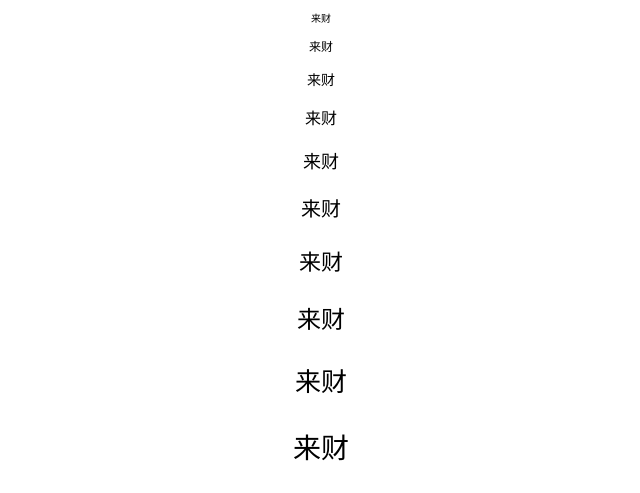
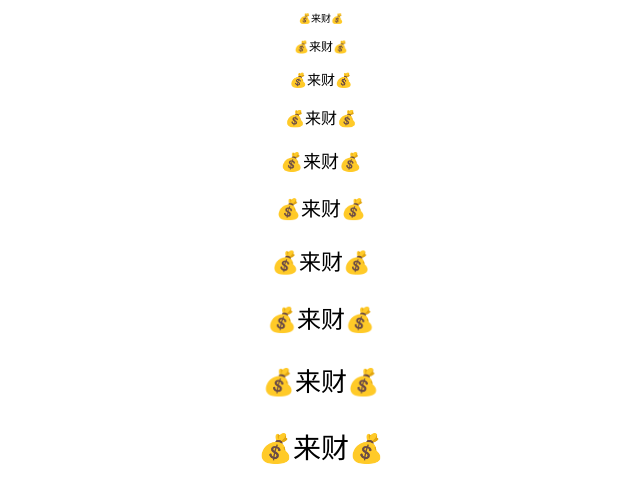
Before and after one commit to YulanZhang00/Interactive-2025, a plain HTML site: page Exercises/Exercise-04/index.html in a window 1280 px wide. Shown: the top 493 px of the page, without its empty margins (319-959 px from the left). Drawn offline with Linux system fonts and the light colour scheme.

Commit message:
Update index.html

```diff
--- a/Exercises/Exercise-04/index.html
+++ b/Exercises/Exercise-04/index.html
@@ -7,97 +7,98 @@
 </head>
 <body>
     <center>
-        <p style="font-size: 10px;">来财</p>
-        <p style="font-size: 12px;">来财</p>
-        <p style="font-size: 14px;">来财</p>
-        <p style="font-size: 16px;">来财</p>
-        <p style="font-size: 18px;">来财</p>
-        <p style="font-size: 20px;">来财</p>
-        <p style="font-size: 22px;">来财</p>
-        <p style="font-size: 24px;">来财</p>
-        <p style="font-size: 26px;">来财</p>
-        <p style="font-size: 28px;">来财</p>
-        <p style="font-size: 30px;">来财</p>
-        <p style="font-size: 32px;">来财</p>
-        <p style="font-size: 34px;">来财</p>
-        <p style="font-size: 36px;">来财</p>
-        <p style="font-size: 38px;">来财</p>
-        <p style="font-size: 40px;">来财</p>
-        <p style="font-size: 42px;">来财</p>
-        <p style="font-size: 44px;">来财</p>
-        <p style="font-size: 46px;">来财</p>
-        <p style="font-size: 48px;">来财</p>
-        <p style="font-size: 50px;">来财</p>
-        <p style="font-size: 52px;">来财</p>
-        <p style="font-size: 54px;">来财</p>
-        <p style="font-size: 56px;">来财</p>
-        <p style="font-size: 58px;">来财</p>
-        <p style="font-size: 60px;">来财</p>
-        <p style="font-size: 62px;">来财</p>
-        <p style="font-size: 64px;">来财</p>
-        <p style="font-size: 66px;">来财</p>
-        <p style="font-size: 68px;">来财</p>
-        <p style="font-size: 70px;">来财</p>
-        <p style="font-size: 72px;">来财</p>
-        <p style="font-size: 74px;">来财</p>
-        <p style="font-size: 76px;">来财</p>
-        <p style="font-size: 78px;">来财</p>
-        <p style="font-size: 80px;">来财</p>
-        <p style="font-size: 82px;">来财</p>
-        <p style="font-size: 84px;">来财</p>
-        <p style="font-size: 86px;">来财</p>
-        <p style="font-size: 88px;">来财</p>
-        <p style="font-size: 90px;">来财</p>
-        <p style="font-size: 92px;">来财</p>
-        <p style="font-size: 94px;">来财</p>
-        <p style="font-size: 96px;">来财</p>
-        <p style="font-size: 98px;">来财</p>
-        <p style="font-size: 100px;">来财</p>
-        <p style="font-size: 98px;">来财</p>
-        <p style="font-size: 96px;">来财</p>
-        <p style="font-size: 94px;">来财</p>
-        <p style="font-size: 92px;">来财</p>
-        <p style="font-size: 90px;">来财</p>
-        <p style="font-size: 88px;">来财</p>
-        <p style="font-size: 86px;">来财</p>
-        <p style="font-size: 84px;">来财</p>
-        <p style="font-size: 82px;">来财</p>
-        <p style="font-size: 80px;">来财</p>
-        <p style="font-size: 78px;">来财</p>
-        <p style="font-size: 76px;">来财</p>
-        <p style="font-size: 74px;">来财</p>
-        <p style="font-size: 72px;">来财</p>
-        <p style="font-size: 70px;">来财</p>
-        <p style="font-size: 68px;">来财</p>
-        <p style="font-size: 66px;">来财</p>
-        <p style="font-size: 64px;">来财</p>
-        <p style="font-size: 62px;">来财</p>
-        <p style="font-size: 60px;">来财</p>
-        <p style="font-size: 58px;">来财</p>
-        <p style="font-size: 56px;">来财</p>
-        <p style="font-size: 54px;">来财</p>
-        <p style="font-size: 52px;">来财</p>
-        <p style="font-size: 50px;">来财</p>
-        <p style="font-size: 48px;">来财</p>
-        <p style="font-size: 46px;">来财</p>
-        <p style="font-size: 44px;">来财</p>
-        <p style="font-size: 42px;">来财</p>
-        <p style="font-size: 40px;">来财</p>
-        <p style="font-size: 38px;">来财</p>
-        <p style="font-size: 36px;">来财</p>
-        <p style="font-size: 34px;">来财</p>
-        <p style="font-size: 32px;">来财</p>
-        <p style="font-size: 30px;">来财</p>
-        <p style="font-size: 28px;">来财</p>
-        <p style="font-size: 26px;">来财</p>
-        <p style="font-size: 24px;">来财</p>
-        <p style="font-size: 22px;">来财</p>
-        <p style="font-size: 20px;">来财</p>
-        <p style="font-size: 18px;">来财</p>
-        <p style="font-size: 16px;">来财</p>
-        <p style="font-size: 14px;">来财</p>
-        <p style="font-size: 12px;">来财</p>
-        <p style="font-size: 10px;">来财</p>
+        <p style="font-size: 10px;">💰来财💰</p>
+        <p style="font-size: 12px;">💰来财💰</p>
+        <p style="font-size: 14px;">💰来财💰</p>
+        <p style="font-size: 16px;">💰来财💰</p>
+        <p style="font-size: 18px;">💰来财💰</p>
+        <p style="font-size: 20px;">💰来财💰</p>
+        <p style="font-size: 22px;">💰来财💰</p>
+        <p style="font-size: 24px;">💰来财💰</p>
+        <p style="font-size: 26px;">💰来财💰</p>
+        <p style="font-size: 28px;">💰来财💰</p>
+        <p style="font-size: 30px;">💰来财💰</p>
+        <p style="font-size: 32px;">💰来财💰</p>
+        <p style="font-size: 34px;">💰来财💰</p>
+        <p style="font-size: 36px;">💰来财💰</p>
+        <p style="font-size: 38px;">💰来财💰</p>
+        <p style="font-size: 40px;">💰来财💰</p>
+        <p style="font-size: 42px;">💰来财💰</p>
+        <p style="font-size: 44px;">💰来财💰</p>
+        <p style="font-size: 46px;">💰来财💰</p>
+        <p style="font-size: 48px;">💰来财💰</p>
+        <p style="font-size: 50px;">💰来财💰</p>
+        <p style="font-size: 52px;">💰来财💰</p>
+        <p style="font-size: 54px;">💰来财💰</p>
+        <p style="font-size: 56px;">💰来财💰</p>
+        <p style="font-size: 58px;">💰来财💰</p>
+        <p style="font-size: 60px;">💰来财💰</p>
+        <p style="font-size: 62px;">💰来财💰</p>
+        <p style="font-size: 64px;">💰来财💰</p>
+        <p style="font-size: 66px;">💰来财💰</p>
+        <p style="font-size: 68px;">💰来财💰</p>
+        <p style="font-size: 70px;">💰来财💰</p>
+        <p style="font-size: 72px;">💰来财💰</p>
+        <p style="font-size: 74px;">💰来财💰</p>
+        <p style="font-size: 76px;">💰来财💰</p>
+        <p style="font-size: 78px;">💰来财💰</p>
+        <p style="font-size: 80px;">💰来财💰</p>
+        <p style="font-size: 82px;">💰来财💰</p>
+        <p style="font-size: 84px;">💰来财💰</p>
+        <p style="font-size: 86px;">💰来财💰</p>
+        <p style="font-size: 88px;">💰来财💰</p>
+        <p style="font-size: 90px;">💰来财💰</p>
+        <p style="font-size: 92px;">💰来财💰</p>
+        <p style="font-size: 94px;">💰来财💰</p>
+        <p style="font-size: 96px;">💰来财💰</p>
+        <p style="font-size: 98px;">💰来财💰</p>
+        <p style="font-size: 100px;">💰来财💰</p>
+        <p style="font-size: 98px;">💰来财💰</p>
+        <p style="font-size: 96px;">💰来财💰</p>
+        <p style="font-size: 94px;">💰来财💰</p>
+        <p style="font-size: 92px;">💰来财💰</p>
+        <p style="font-size: 90px;">💰来财💰</p>
+        <p style="font-size: 88px;">💰来财💰</p>
+        <p style="font-size: 86px;">💰来财💰</p>
+        <p style="font-size: 84px;">💰来财💰</p>
+        <p style="font-size: 82px;">💰来财💰</p>
+        <p style="font-size: 80px;">💰来财💰</p>
+        <p style="font-size: 78px;">💰来财💰</p>
+        <p style="font-size: 76px;">💰来财💰</p>
+        <p style="font-size: 74px;">💰来财💰</p>
+        <p style="font-size: 72px;">💰来财💰</p>
+        <p style="font-size: 70px;">💰来财💰</p>
+        <p style="font-size: 68px;">💰来财💰</p>
+        <p style="font-size: 66px;">💰来财💰</p>
+        <p style="font-size: 64px;">💰来财💰</p>
+        <p style="font-size: 62px;">💰来财💰</p>
+        <p style="font-size: 60px;">💰来财💰</p>
+        <p style="font-size: 58px;">💰来财💰</p>
+        <p style="font-size: 56px;">💰来财💰</p>
+        <p style="font-size: 54px;">💰来财💰</p>
+        <p style="font-size: 52px;">💰来财💰</p>
+        <p style="font-size: 50px;">💰来财💰</p>
+        <p style="font-size: 48px;">💰来财💰</p>
+        <p style="font-size: 46px;">💰来财💰</p>
+        <p style="font-size: 44px;">💰来财💰</p>
+        <p style="font-size: 42px;">💰来财💰</p>
+        <p style="font-size: 40px;">💰来财💰</p>
+        <p style="font-size: 38px;">💰来财💰</p>
+        <p style="font-size: 36px;">💰来财💰</p>
+        <p style="font-size: 34px;">💰来财💰</p>
+        <p style="font-size: 32px;">💰来财💰</p>
+        <p style="font-size: 30px;">💰来财💰</p>
+        <p style="font-size: 28px;">💰来财💰</p>
+        <p style="font-size: 26px;">💰来财💰</p>
+        <p style="font-size: 24px;">💰来财💰</p>
+        <p style="font-size: 22px;">💰来财💰</p>
+        <p style="font-size: 20px;">💰来财💰</p>
+        <p style="font-size: 18px;">💰来财💰</p>
+        <p style="font-size: 16px;">💰来财💰</p>
+        <p style="font-size: 14px;">💰来财💰</p>
+        <p style="font-size: 12px;">💰来财💰</p>
+        <p style="font-size: 10px;">💰来财💰</p>
+
     </center>
 </body>
 </html>
```
